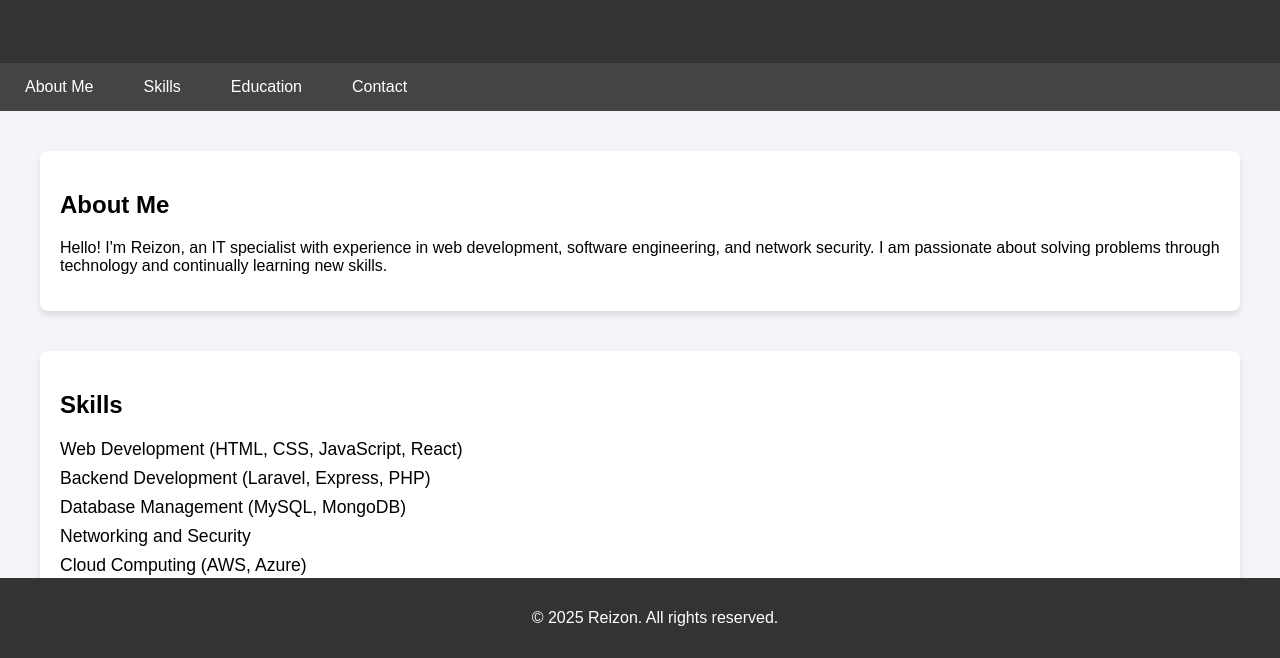
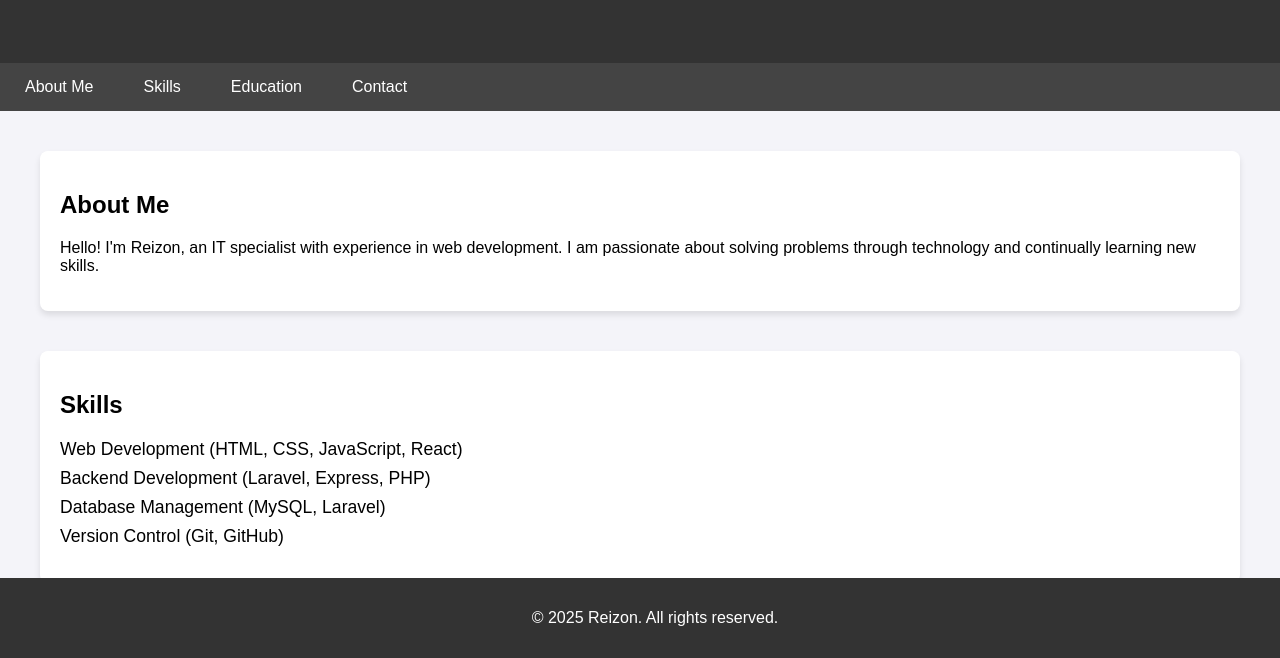
Before and after one commit to Pein303/Reizonsoledad, a plain HTML site: page index.html in a window 1280 px wide. Shown: the part 142-800 px from the top of the page. Drawn offline with Linux system fonts and the light colour scheme.

Commit message:
Update index.html

```diff
--- a/index.html
+++ b/index.html
@@ -147,7 +147,7 @@
         <section id="about">
             <div class="card">
                 <h2>About Me</h2>
-                <p>Hello! I'm Reizon, an IT specialist with experience in web development, software engineering, and network security. I am passionate about solving problems through technology and continually learning new skills.</p>
+                <p>Hello! I'm Reizon, an IT specialist with experience in web development. I am passionate about solving problems through technology and continually learning new skills.</p>
             </div>
         </section>
 
@@ -157,9 +157,7 @@
                 <ul class="skills-list">
                     <li>Web Development (HTML, CSS, JavaScript, React)</li>
                     <li>Backend Development (Laravel, Express, PHP)</li>
-                    <li>Database Management (MySQL, MongoDB)</li>
-                    <li>Networking and Security</li>
-                    <li>Cloud Computing (AWS, Azure)</li>
+                    <li>Database Management (MySQL, Laravel)</li>
                     <li>Version Control (Git, GitHub)</li>
                 </ul>
             </div>
```
